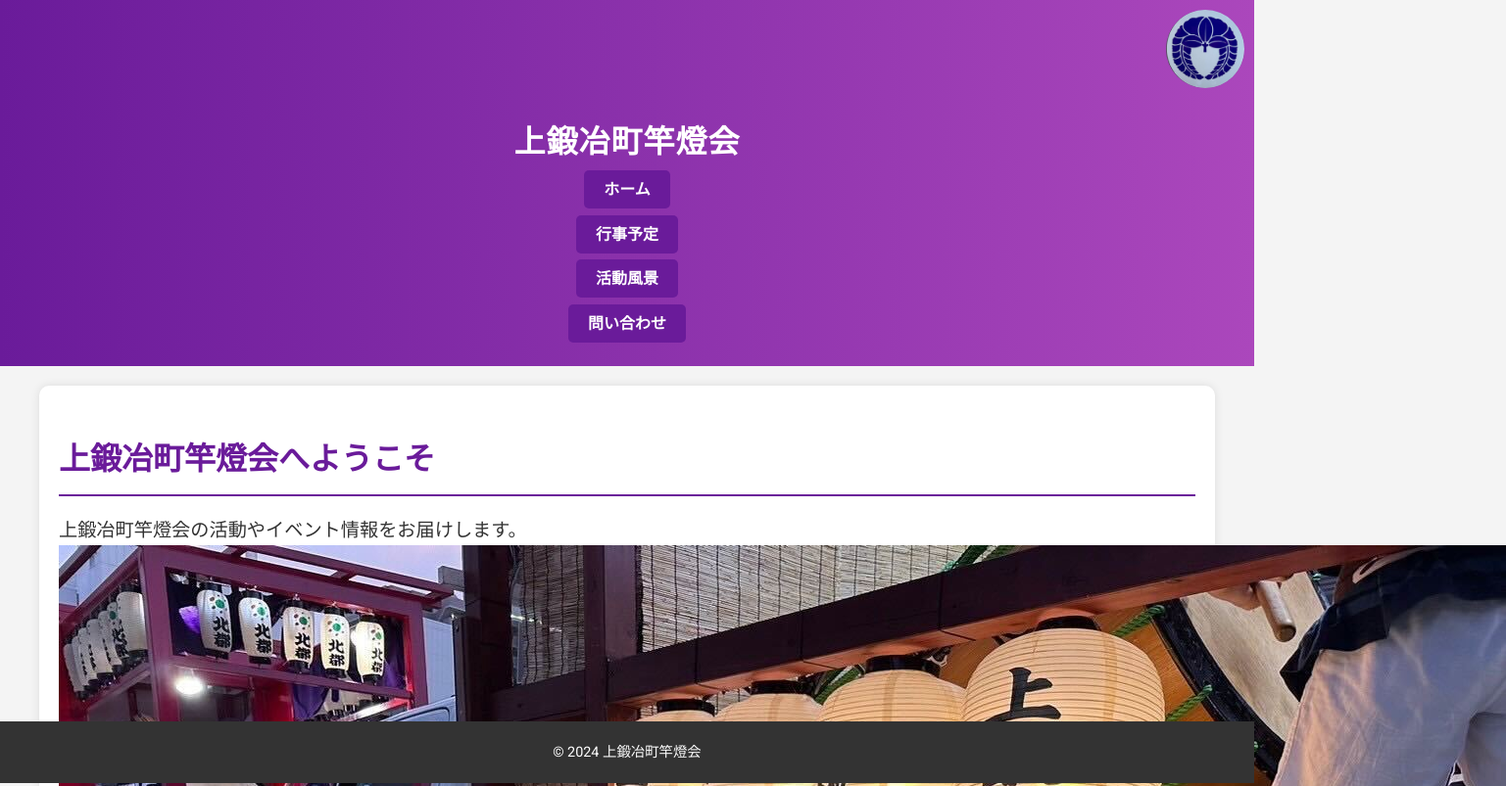
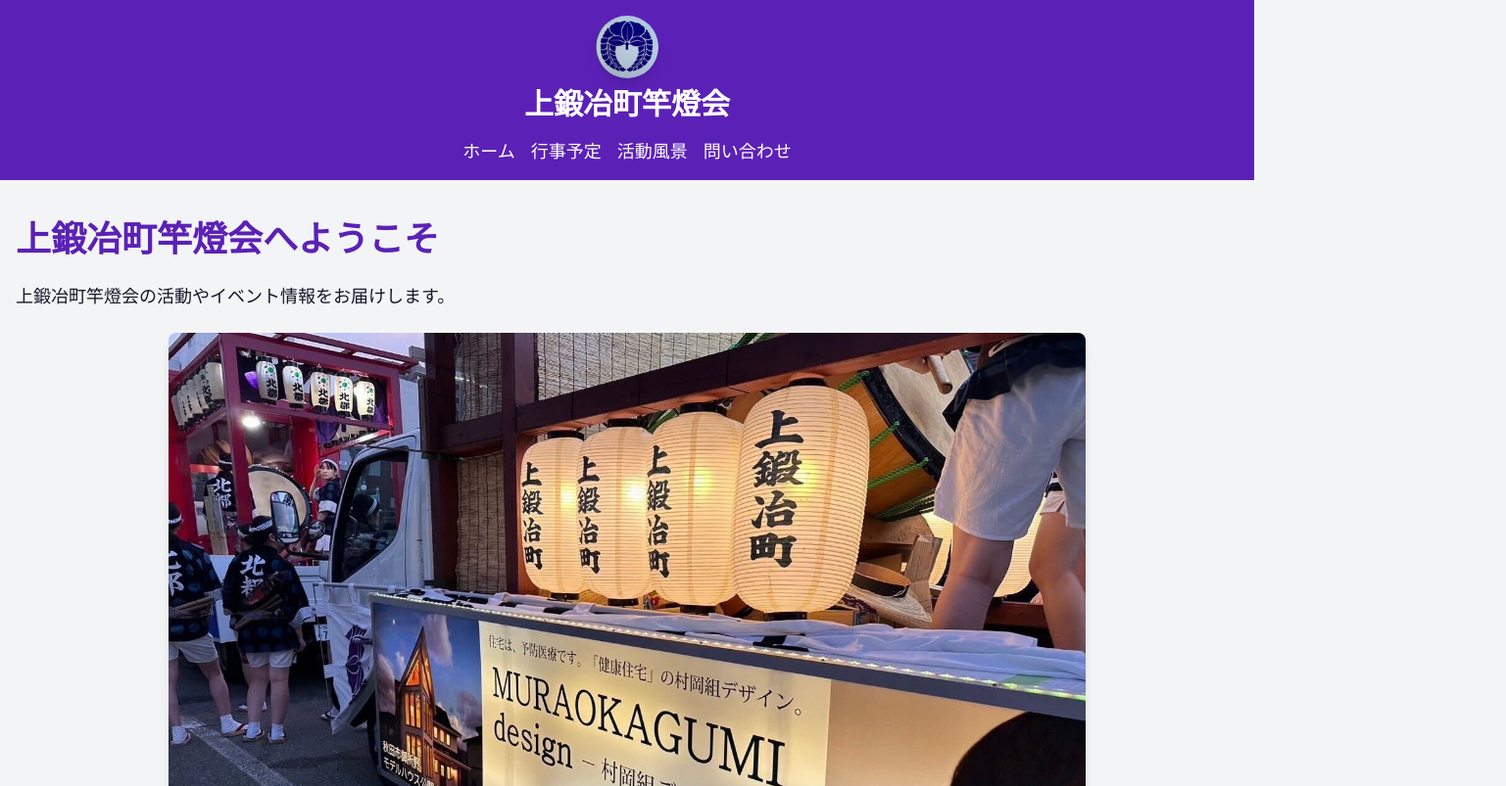
Before and after one commit to KatsuMaru01/kamikazimachi, a plain HTML site: page index.html in a window 1280 px wide. Shown: the top 803 px of the page at 98% size, 1537 px wide, since content can reach past the window. Drawn offline with nearby package versions, Linux system fonts and the light colour scheme.

Commit message:
Update index.html

```diff
--- a/index.html
+++ b/index.html
@@ -4,31 +4,34 @@
     <meta charset="UTF-8">
     <meta name="viewport" content="width=device-width, initial-scale=1.0">
     <title>上鍛冶町竿燈会 - ホーム</title>
-    <link rel="stylesheet" href="styles.css">
-    <link href="https://fonts.googleapis.com/css2?family=Roboto:wght@400;700&display=swap" rel="stylesheet">
+    <link href="https://cdn.jsdelivr.net/npm/tailwindcss@2.2.19/dist/tailwind.min.css" rel="stylesheet">
 </head>
-<body>
-    <header>
-        <img src="images/logo.jpg" alt="上鍛冶町竿燈会のロゴ" class="logo">
-        <h1>上鍛冶町竿燈会</h1>
-        <nav>
-            <ul>
-                <li><a href="index.html">ホーム</a></li>
-                <li><a href="schedule.html">行事予定</a></li>
-                <li><a href="activities.html">活動風景</a></li>
-                <li><a href="contact.html">問い合わせ</a></li>
+<body class="bg-gray-100 text-gray-900">
+    <header class="bg-purple-800 text-white py-4">
+        <div class="container mx-auto flex flex-col items-center px-4">
+            <img src="images/logo.jpg" alt="上鍛冶町竿燈会のロゴ" class="h-16 w-16 rounded-full shadow-lg mb-2">
+            <h1 class="text-3xl font-bold">上鍛冶町竿燈会</h1>
+        </div>
+        <nav class="mt-4">
+            <ul class="flex justify-center space-x-4">
+                <li><a href="index.html" class="text-lg hover:text-purple-300">ホーム</a></li>
+                <li><a href="schedule.html" class="text-lg hover:text-purple-300">行事予定</a></li>
+                <li><a href="activities.html" class="text-lg hover:text-purple-300">活動風景</a></li>
+                <li><a href="contact.html" class="text-lg hover:text-purple-300">問い合わせ</a></li>
             </ul>
         </nav>
     </header>
 
-    <section id="home">
-        <h2>上鍛冶町竿燈会へようこそ</h2>
-        <p>上鍛冶町竿燈会の活動やイベント情報をお届けします。</p>
-        <img src="images/kantokai_photo.jpg" alt="上鍛冶町竿燈会の写真" class="home-photo">
-    </section>
-<script src="script.js"></script>
-    <footer>
-        <p>&copy; 2024 上鍛冶町竿燈会</p>
+    <main class="container mx-auto mt-10 px-4">
+        <section id="home">
+            <h2 class="text-4xl font-semibold mb-6 text-purple-800">上鍛冶町竿燈会へようこそ</h2>
+            <p class="mb-6 text-lg">上鍛冶町竿燈会の活動やイベント情報をお届けします。</p>
+            <img src="images/kantokai_photo.jpg" alt="上鍛冶町竿燈会の写真" class="rounded-lg shadow-lg w-full sm:w-3/4 mx-auto">
+        </section>
+    </main>
+
+    <footer class="bg-purple-800 text-white py-4 mt-10">
+        <p class="text-center">&copy; 2024 上鍛冶町竿燈会</p>
     </footer>
 </body>
 </html>
```
